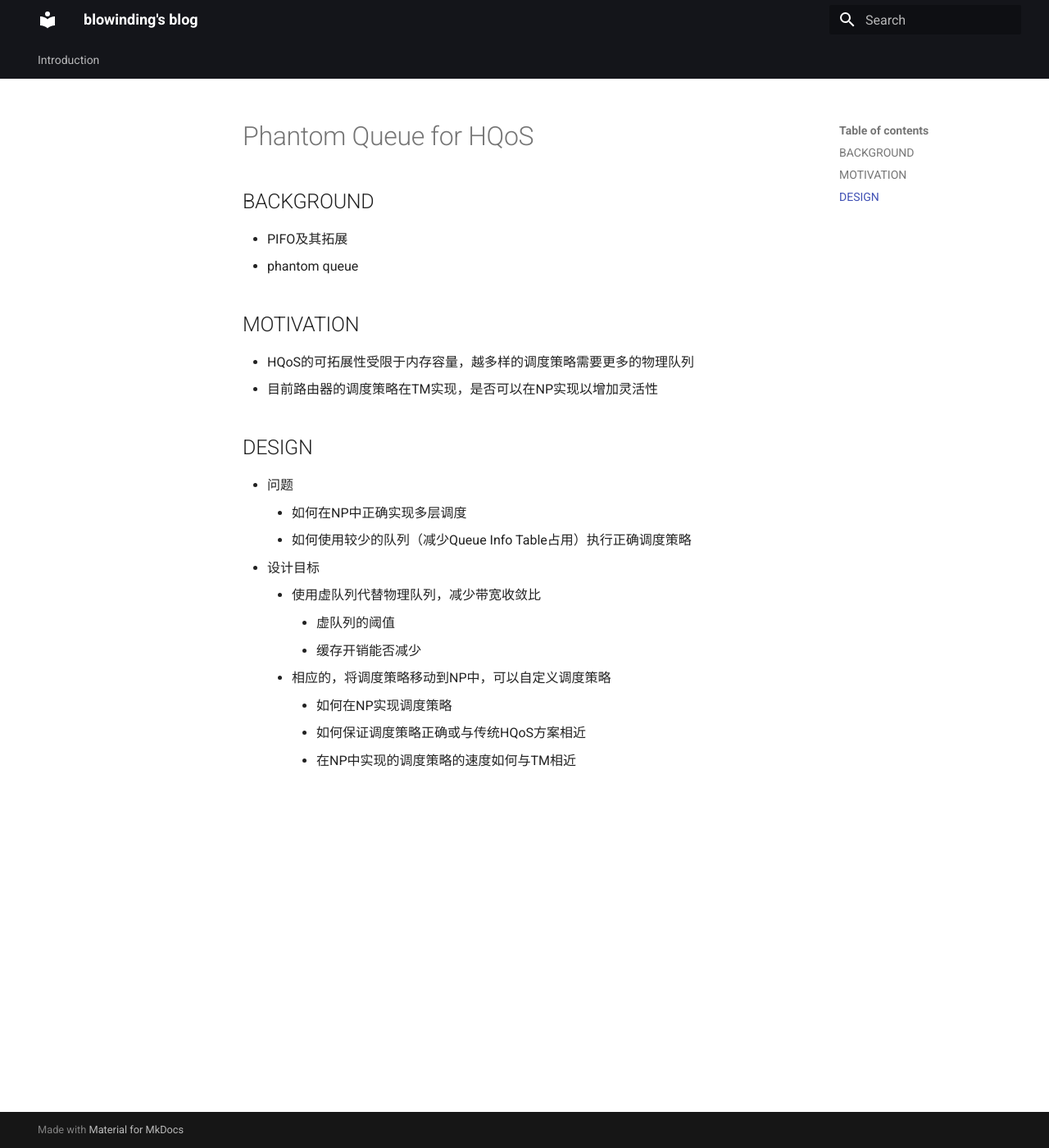
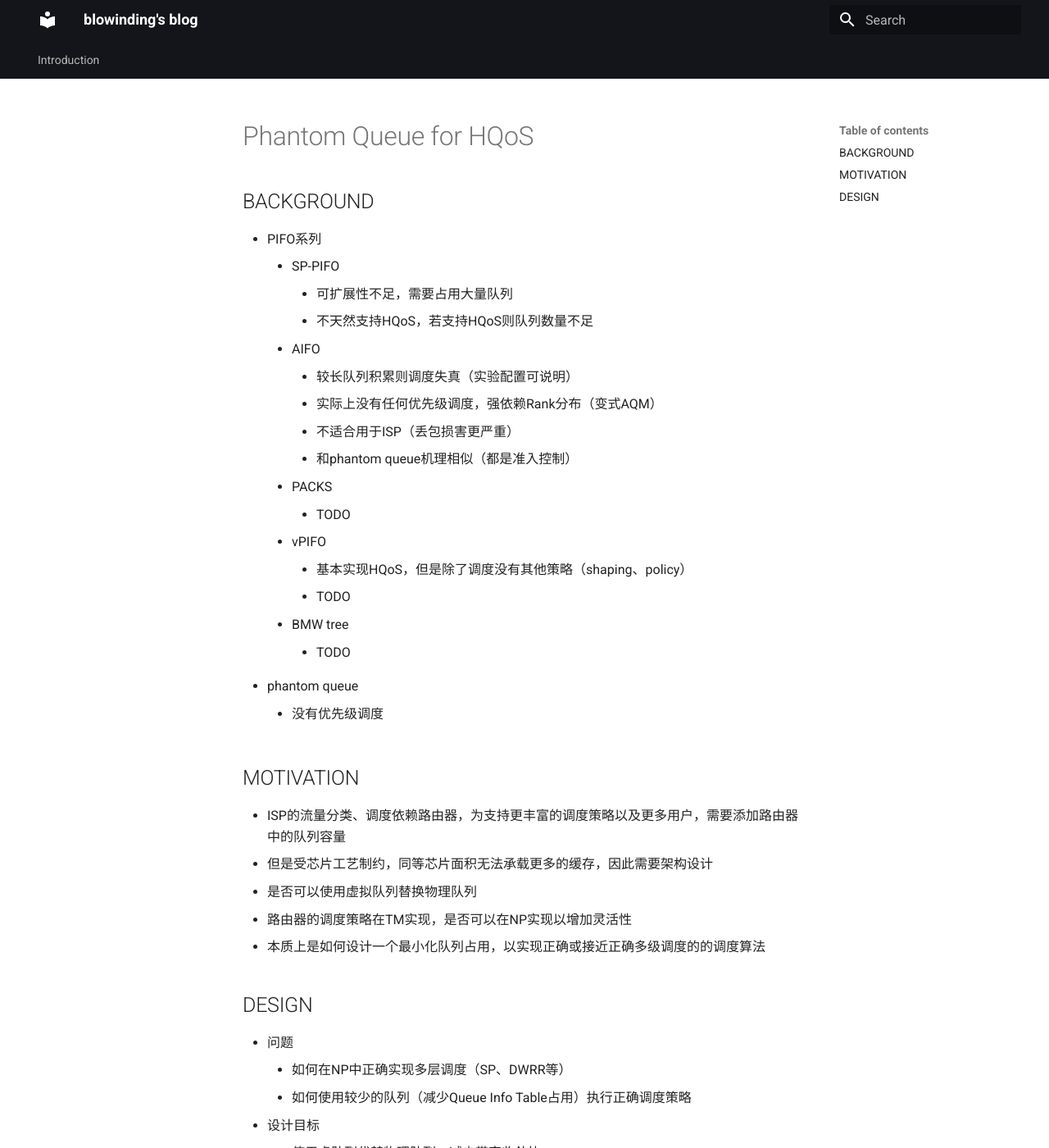
Before and after one commit to blowinding/blowinding.github.io, an MkDocs documentation site: the page built from docs/research/Phantom Queue for HQoS.md, in a window 1280 px wide and 1400 px high. Shown: the whole window at 82% size. Built offline with MkDocs 1.6.1 and Material for MkDocs 9.7.7, drawn with Linux system fonts in a browser that asks for light colours; some of the changed text lies outside the part shown.

Commit message:
📝 Update Phantom Queue for HQoS Schedule

```diff
--- a/docs/research/Phantom Queue for HQoS.md
+++ b/docs/research/Phantom Queue for HQoS.md
@@ -1,18 +1,37 @@
 ## BACKGROUND
-- PIFO及其拓展
+- PIFO系列
+	- SP-PIFO
+		- 可扩展性不足，需要占用大量队列
+		- 不天然支持HQoS，若支持HQoS则队列数量不足
+	- AIFO
+		- 较长队列积累则调度失真（实验配置可说明）
+		- 实际上没有任何优先级调度，强依赖Rank分布（变式AQM）
+		- 不适合用于ISP（丢包损害更严重）
+		- 和phantom queue机理相似（都是准入控制）
+	- PACKS
+		- TODO
+	- vPIFO
+		- 基本实现HQoS，但是除了调度没有其他策略（shaping、policy）
+		- TODO
+	- BMW tree
+		- TODO
 - phantom queue
+	- 没有优先级调度
 ## MOTIVATION
-- HQoS的可拓展性受限于内存容量，越多样的调度策略需要更多的物理队列
-- 目前路由器的调度策略在TM实现，是否可以在NP实现以增加灵活性
+- ISP的流量分类、调度依赖路由器，为支持更丰富的调度策略以及更多用户，需要添加路由器中的队列容量
+- 但是受芯片工艺制约，同等芯片面积无法承载更多的缓存，因此需要架构设计
+- 是否可以使用虚拟队列替换物理队列
+- 路由器的调度策略在TM实现，是否可以在NP实现以增加灵活性
+- 本质上是如何设计一个最小化队列占用，以实现正确或接近正确多级调度的的调度算法
 ## DESIGN
 - 问题
-	- 如何在NP中正确实现多层调度
+	- 如何在NP中正确实现多层调度（SP、DWRR等）
 	- 如何使用较少的队列（减少Queue Info Table占用）执行正确调度策略
 - 设计目标
 	- 使用虚队列代替物理队列，减少带宽收敛比
 		- 虚队列的阈值
+		- 丢包带来的影响
 		- 缓存开销能否减少
-	- 相应的，将调度策略移动到NP中，可以自定义调度策略
-		- 如何在NP实现调度策略
+	- 将调度策略移动到NP中，可以自定义调度策略
 		- 如何保证调度策略正确或与传统HQoS方案相近
 		- 在NP中实现的调度策略的速度如何与TM相近
```
